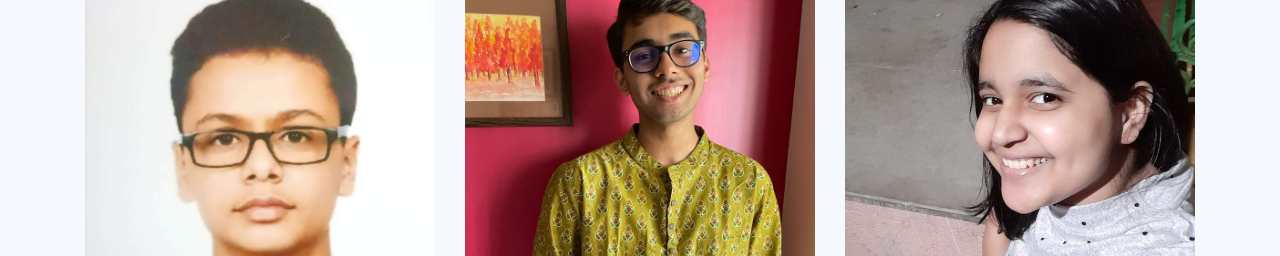
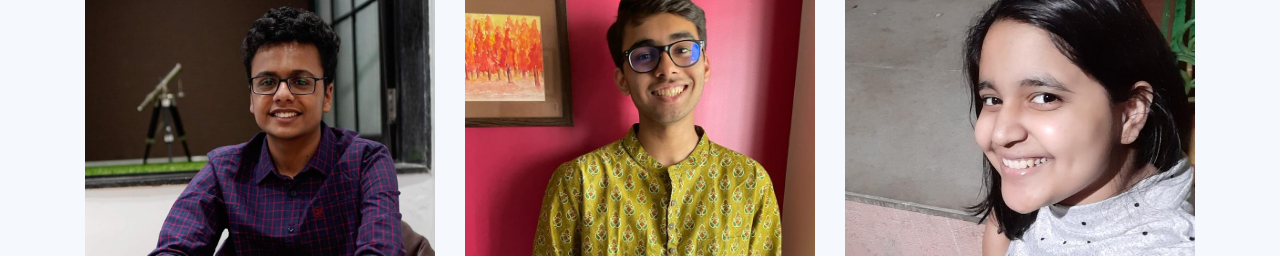
Before and after one commit to pictdebsoc/debsoc-website, a website with bundled scripts: page index.html in a window 1280 px wide. Shown: the part 4482-4738 px from the top of the page. Built offline with nearby package versions, Linux system fonts and the light colour scheme; a web font is replaced by a local one.

Commit message:
Photo update

```diff
--- a/index.html
+++ b/index.html
@@ -543,7 +543,7 @@
 
           <div class="col-lg-4" data-aos="fade-up" data-aos-delay="100">
             <div class="member">
-              <img src="assets/img/Rutwik.jpg" class="img-fluid" alt="">
+              <img src="assets/img/Rutwik2.jpeg" class="img-fluid" alt="">
               <div class="member-info">
                 <div class="member-info-content">
                   <h4>RUTWIK SARAF</h4>
```
Also changed, not shown: assets/img/Rutwik2.jpeg (added).
